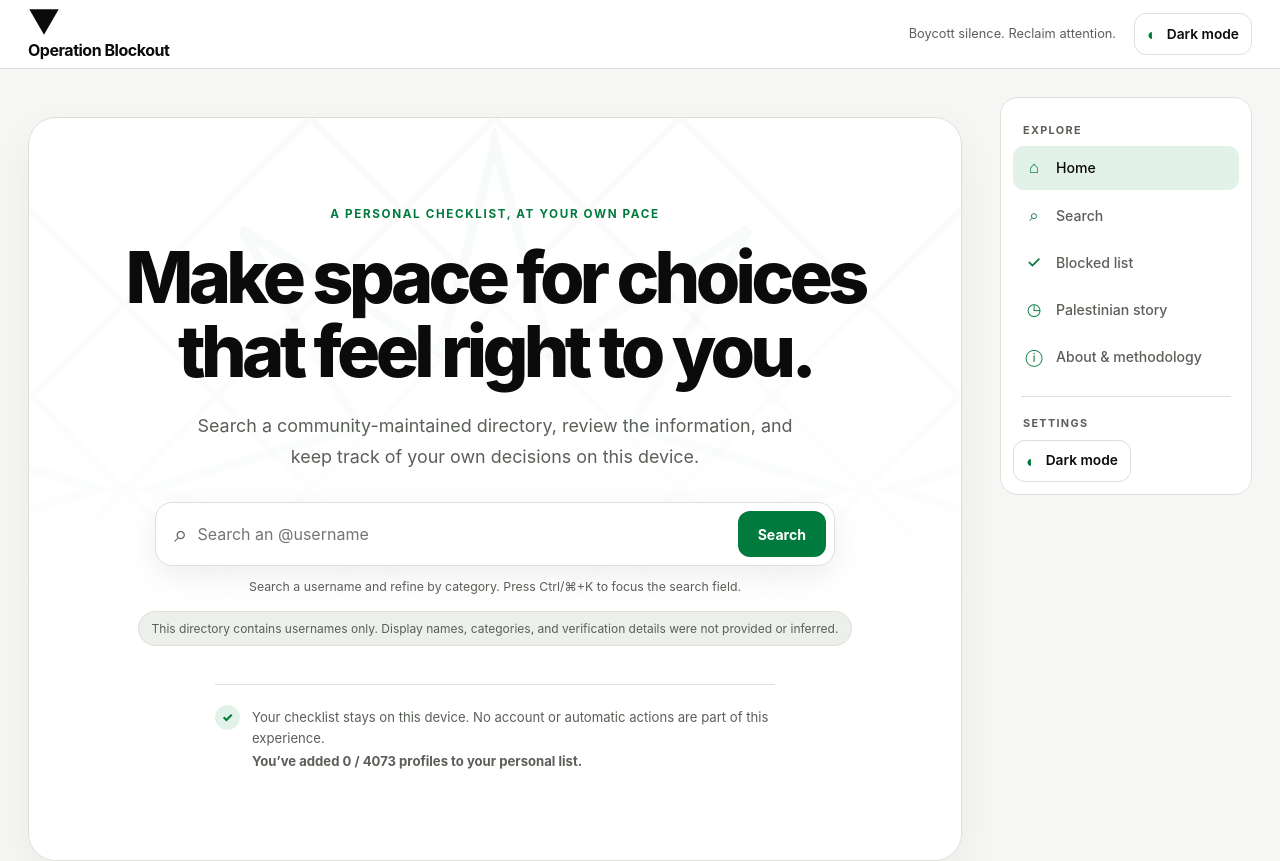
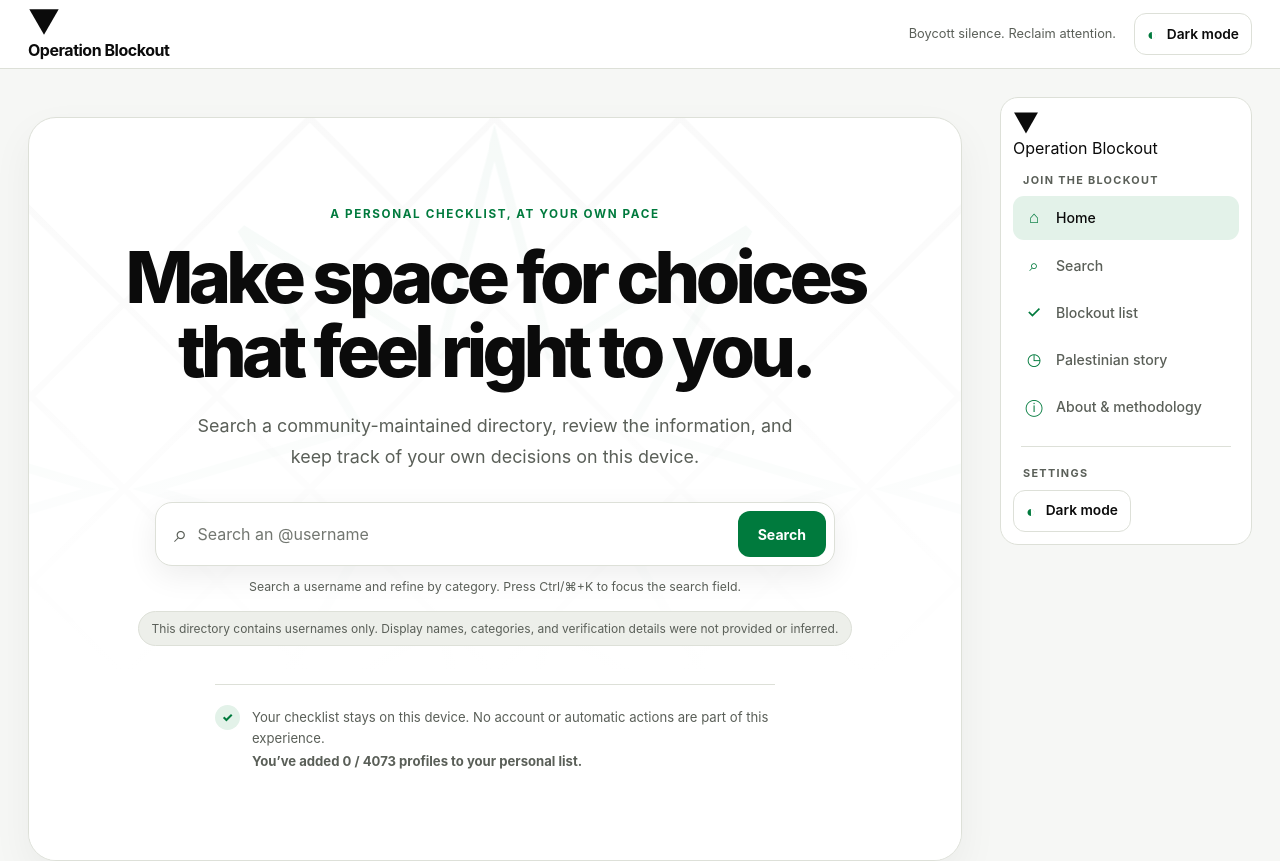
Before and after one commit to mohammedfarhannp/Sinwar-7, a React (Vite) app: page / in a window 1280 px wide. Shown: the top 861 px of the page. Built offline with nearby package versions, Linux system fonts and the light colour scheme.

Commit message:
feat(navigation): add Blockout branding
Add the triangle wordmark to the navigation panel and rename the saved-list link.

```diff
--- a/src/components/NavigationPanel.tsx
+++ b/src/components/NavigationPanel.tsx
@@ -1,4 +1,5 @@
 import { Link, NavLink, useLocation } from 'react-router-dom';
+import { Logo } from './Logo';
 import { ThemeToggle } from './ThemeToggle';
 import { features } from '../config/features';
 
@@ -17,7 +18,10 @@ export function NavigationPanel({ onNavigate }: NavigationPanelProps) {
 
   return (
     <div className="navigation-content">
-      <p className="navigation-label">Explore</p>
+      <Link className="navigation-brand" to="/" onClick={onNavigate}>
+        <Logo size={26} />
+      </Link>
+      <p className="navigation-label">Join the blockout</p>
       <nav aria-label="Main navigation" className="navigation-links">
         <NavLink
           to="/"
@@ -43,7 +47,7 @@ export function NavigationPanel({ onNavigate }: NavigationPanelProps) {
           onClick={onNavigate}
         >
           <span aria-hidden="true">✓</span>
-          <span>Blocked list</span>
+          <span>Blockout list</span>
         </NavLink>
         <NavLink
           to="/story"
```
